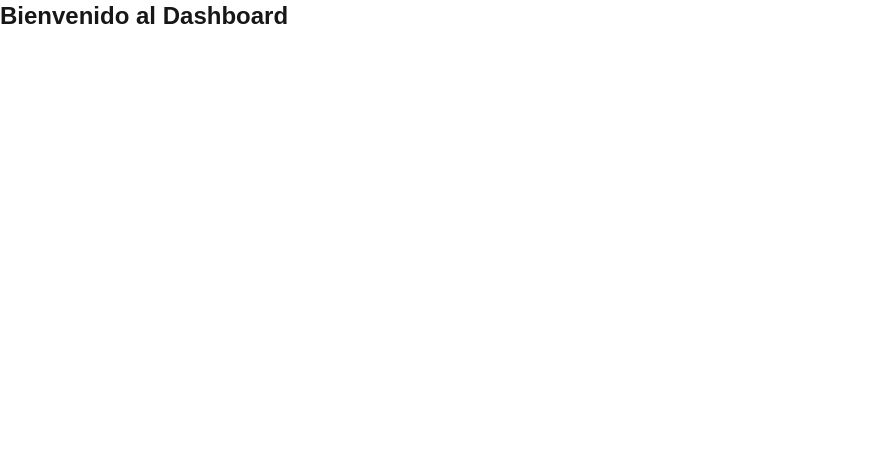
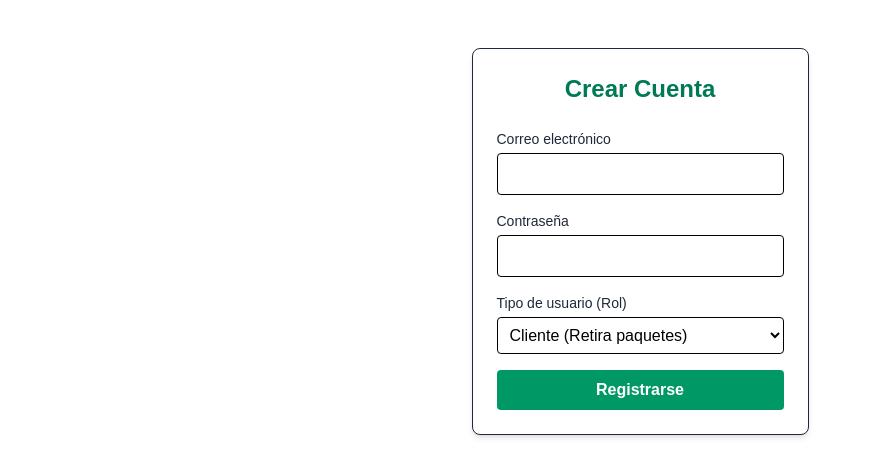
Before and after one commit to katherine1997almagro-dev/Katherine-Almagro, a Next.js app: page /register in a window 1280 px wide. Shown: the top 476 px of the page, without its empty margins (0-871 px from the left). Built offline with nearby package versions, Linux system fonts and the light colour scheme; no server answers.

Commit message:
feat: formulario de login completo conectado a Supabase

```diff
--- a/app/login/page.tsx
+++ b/app/login/page.tsx
@@ -1,7 +1,63 @@
+'use client';
+
+import { useState } from 'react';
+import { supabase } from '@/lib/supabase';
+import { useRouter } from 'next/navigation';
+
 export default function LoginPage() {
+  const [email, setEmail] = useState('');
+  const [password, setPassword] = useState('');
+  const [errorMsg, setErrorMsg] = useState('');
+  const router = useRouter();
+
+  const handleLogin = async (e: React.FormEvent) => {
+    e.preventDefault();
+    setErrorMsg('');
+
+    const { error } = await supabase.auth.signInWithPassword({
+      email,
+      password,
+    });
+
+    if (error) {
+      setErrorMsg(`Error: ${error.message}`);
+    } else {
+      router.push('/dashboard');
+    }
+  };
+
   return (
-    <main className="flex min-h-screen items-center justify-center p-6">
-      <h1 className="text-2xl font-bold">Iniciar Sesión</h1>
+    <main className="max-w-md mx-auto mt-12 p-6 bg-white rounded-lg shadow-md border text-gray-800">
+      <h1 className="text-2xl font-bold mb-6 text-center text-blue-700">Iniciar Sesión</h1>
+      {errorMsg && <p className="mb-4 text-sm text-center font-semibold text-red-600">{errorMsg}</p>}
+      <form onSubmit={handleLogin} className="space-y-4">
+        <div>
+          <label className="block text-sm font-medium mb-1">Correo electrónico</label>
+          <input
+            type="email"
+            required
+            className="w-full border p-2 rounded text-black"
+            value={email}
+            onChange={(e) => setEmail(e.target.value)}
+          />
+        </div>
+        <div>
+          <label className="block text-sm font-medium mb-1">Contraseña</label>
+          <input
+            type="password"
+            required
+            className="w-full border p-2 rounded text-black"
+            value={password}
+            onChange={(e) => setPassword(e.target.value)}
+          />
+        </div>
+        <button
+          type="submit"
+          className="w-full bg-blue-600 text-white font-bold py-2 rounded hover:bg-blue-700 transition"
+        >
+          Ingresar
+        </button>
+      </form>
     </main>
   );
 }
--- a/app/register/page.tsx
+++ b/app/register/page.tsx
@@ -1,7 +1,79 @@
-export default function DashboardPage() {
+'use client';
+
+import { useState } from 'react';
+import { supabase } from '@/lib/supabase';
+import { useRouter } from 'next/navigation';
+
+export default function RegisterPage() {
+  const [email, setEmail] = useState('');
+  const [password, setPassword] = useState('');
+  const [rol, setRol] = useState('cliente');
+  const [mensaje, setMensaje] = useState('');
+  const router = useRouter();
+
+  const handleRegister = async (e: React.FormEvent) => {
+    e.preventDefault();
+    setMensaje('');
+
+    const { error } = await supabase.auth.signUp({
+      email,
+      password,
+      options: {
+        data: { rol },
+      },
+    });
+
+    if (error) {
+      setMensaje(`Error: ${error.message}`);
+    } else {
+      setMensaje('¡Registro exitoso! Redirigiendo al login...');
+      setTimeout(() => router.push('/login'), 2000);
+    }
+  };
+
   return (
-    <section>
-      <h1 className="text-2xl font-bold">Bienvenido al Dashboard</h1>
-    </section>
+    <main className="max-w-md mx-auto mt-12 p-6 bg-white rounded-lg shadow-md border text-gray-800">
+      <h1 className="text-2xl font-bold mb-6 text-center text-emerald-700">Crear Cuenta</h1>
+      {mensaje && <p className="mb-4 text-sm text-center font-semibold text-blue-600">{mensaje}</p>}
+      <form onSubmit={handleRegister} className="space-y-4">
+        <div>
+          <label className="block text-sm font-medium mb-1">Correo electrónico</label>
+          <input
+            type="email"
+            required
+            className="w-full border p-2 rounded text-black"
+            value={email}
+            onChange={(e) => setEmail(e.target.value)}
+          />
+        </div>
+        <div>
+          <label className="block text-sm font-medium mb-1">Contraseña</label>
+          <input
+            type="password"
+            required
+            className="w-full border p-2 rounded text-black"
+            value={password}
+            onChange={(e) => setPassword(e.target.value)}
+          />
+        </div>
+        <div>
+          <label className="block text-sm font-medium mb-1">Tipo de usuario (Rol)</label>
+          <select
+            className="w-full border p-2 rounded text-black bg-white"
+            value={rol}
+            onChange={(e) => setRol(e.target.value)}
+          >
+            <option value="cliente">Cliente (Retira paquetes)</option>
+            <option value="administrador">Administrador (Gestiona casilleros)</option>
+          </select>
+        </div>
+        <button
+          type="submit"
+          className="w-full bg-emerald-600 text-white font-bold py-2 rounded hover:bg-emerald-700 transition"
+        >
+          Registrarse
+        </button>
+      </form>
+    </main>
   );
 }
--- /dev/null
+++ b/lib/supabase.ts
@@ -0,0 +1,6 @@
+import { createClient } from '@supabase/supabase-js';
+
+const supabaseUrl = process.env.NEXT_PUBLIC_SUPABASE_URL || '';
+const supabaseAnonKey = process.env.NEXT_PUBLIC_SUPABASE_ANON_KEY || '';
+
+export const supabase = createClient(supabaseUrl, supabaseAnonKey);
--- /dev/null
+++ b/libsupabase.ts
@@ -0,0 +1,6 @@
+import { createClient } from '@supabase/supabase-js';
+
+const supabaseUrl = process.env.NEXT_PUBLIC_SUPABASE_URL || '';
+const supabaseAnonKey = process.env.NEXT_PUBLIC_SUPABASE_ANON_KEY || '';
+
+export const supabase = createClient(supabaseUrl, supabaseAnonKey);
--- a/package.json
+++ b/package.json
@@ -9,6 +9,7 @@
     "lint": "eslint"
   },
   "dependencies": {
+    "@supabase/supabase-js": "^2.112.4",
     "next": "16.3.3",
     "react": "19.2.8",
     "react-dom": "19.2.8"
```
Also changed, not shown: 1 other file (tests, documents, lock files or other folders).
